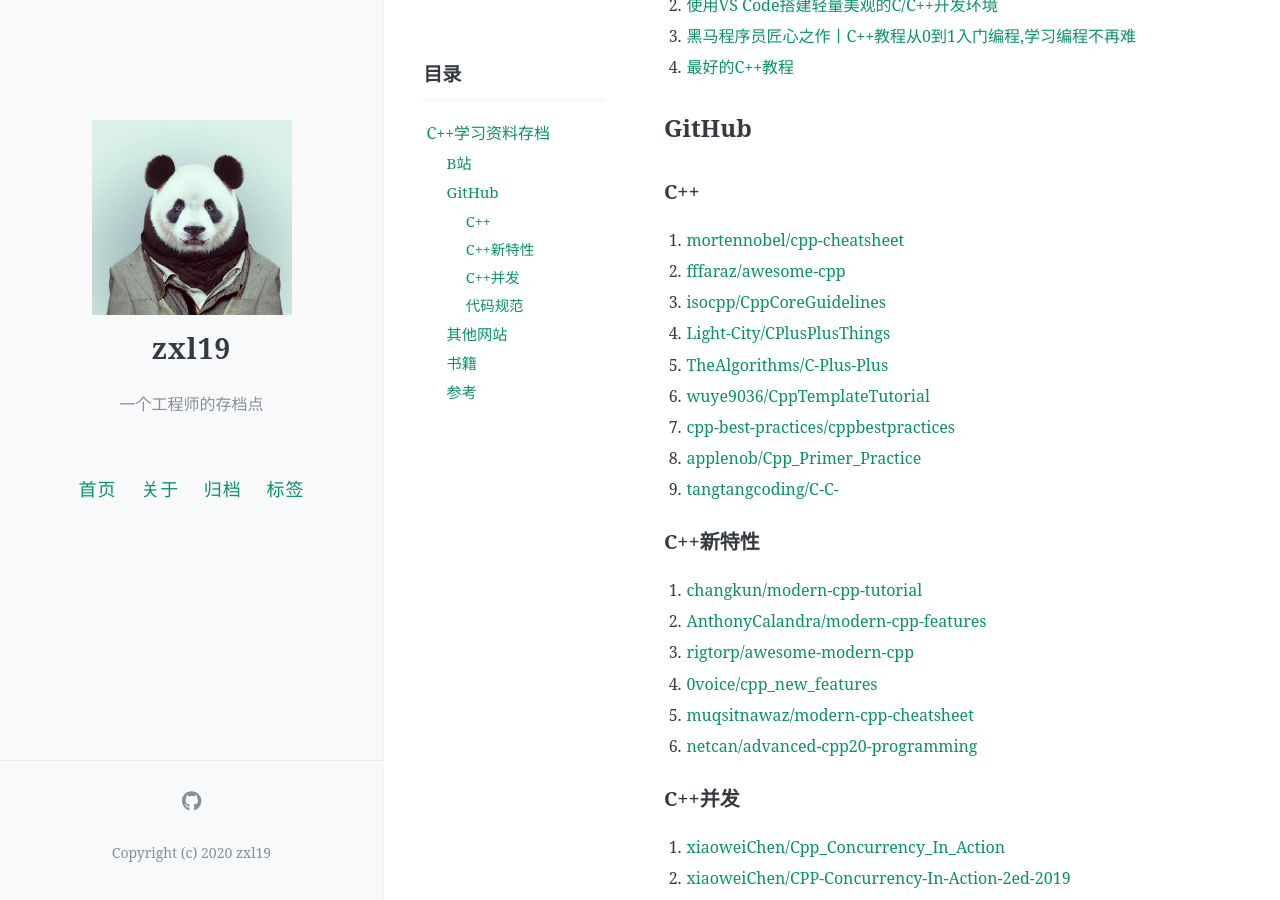
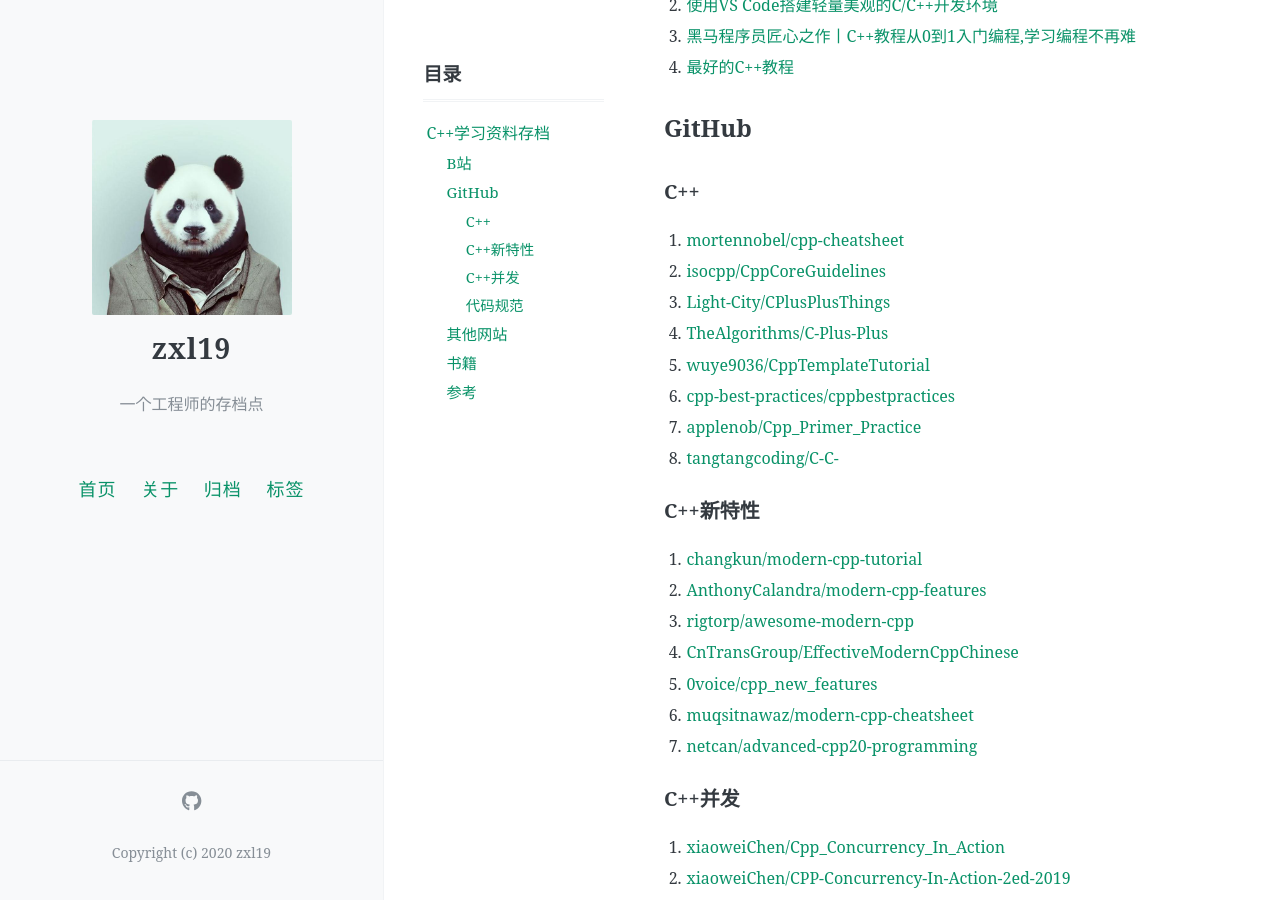
Before and after one commit to zxl19/zxl19.github.io, a Jekyll site: the page built from _posts/2021-05-22-cpp-material.md, in a window 1280 px wide and 900 px high, scrolled down 303 px. Built offline with Jekyll 4.4.1, drawn with Linux system fonts in a browser that asks for light colours; comment, search, counter and statistics services are not loaded.

Commit message:
Update Posts

```diff
--- a/_posts/2021-05-22-cpp-material.md
+++ b/_posts/2021-05-22-cpp-material.md
@@ -25,23 +25,23 @@ C++学习资料存档。
 ### C++
 
 1. [mortennobel/cpp-cheatsheet](https://github.com/mortennobel/cpp-cheatsheet)
-2. [fffaraz/awesome-cpp](https://github.com/fffaraz/awesome-cpp)
-3. [isocpp/CppCoreGuidelines](https://github.com/isocpp/CppCoreGuidelines)
-4. [Light-City/CPlusPlusThings](https://github.com/Light-City/CPlusPlusThings)
-5. [TheAlgorithms/C-Plus-Plus](https://github.com/TheAlgorithms/C-Plus-Plus)
-6. [wuye9036/CppTemplateTutorial](https://github.com/wuye9036/CppTemplateTutorial)
-7. [cpp-best-practices/cppbestpractices](https://github.com/cpp-best-practices/cppbestpractices)
-8. [applenob/Cpp_Primer_Practice](https://github.com/applenob/Cpp_Primer_Practice)
-9. [tangtangcoding/C-C-](https://github.com/tangtangcoding/C-C-)
+2. [isocpp/CppCoreGuidelines](https://github.com/isocpp/CppCoreGuidelines)
+3. [Light-City/CPlusPlusThings](https://github.com/Light-City/CPlusPlusThings)
+4. [TheAlgorithms/C-Plus-Plus](https://github.com/TheAlgorithms/C-Plus-Plus)
+5. [wuye9036/CppTemplateTutorial](https://github.com/wuye9036/CppTemplateTutorial)
+6. [cpp-best-practices/cppbestpractices](https://github.com/cpp-best-practices/cppbestpractices)
+7. [applenob/Cpp_Primer_Practice](https://github.com/applenob/Cpp_Primer_Practice)
+8. [tangtangcoding/C-C-](https://github.com/tangtangcoding/C-C-)
 
 ### C++新特性
 
 1. [changkun/modern-cpp-tutorial](https://github.com/changkun/modern-cpp-tutorial)
 2. [AnthonyCalandra/modern-cpp-features](https://github.com/AnthonyCalandra/modern-cpp-features)
 3. [rigtorp/awesome-modern-cpp](https://github.com/rigtorp/awesome-modern-cpp)
-4. [0voice/cpp_new_features](https://github.com/0voice/cpp_new_features)
-5. [muqsitnawaz/modern-cpp-cheatsheet](https://github.com/muqsitnawaz/modern-cpp-cheatsheet)
-6. [netcan/advanced-cpp20-programming](https://github.com/netcan/advanced-cpp20-programming)
+4. [CnTransGroup/EffectiveModernCppChinese](https://github.com/CnTransGroup/EffectiveModernCppChinese)
+5. [0voice/cpp_new_features](https://github.com/0voice/cpp_new_features)
+6. [muqsitnawaz/modern-cpp-cheatsheet](https://github.com/muqsitnawaz/modern-cpp-cheatsheet)
+7. [netcan/advanced-cpp20-programming](https://github.com/netcan/advanced-cpp20-programming)
 
 ### C++并发
 
```
Also changed, not shown: _posts/2021-03-28-cmake-note.md (+6 -5 lines), _posts/2021-05-31-awesome-list.md (+3 -3 lines).
